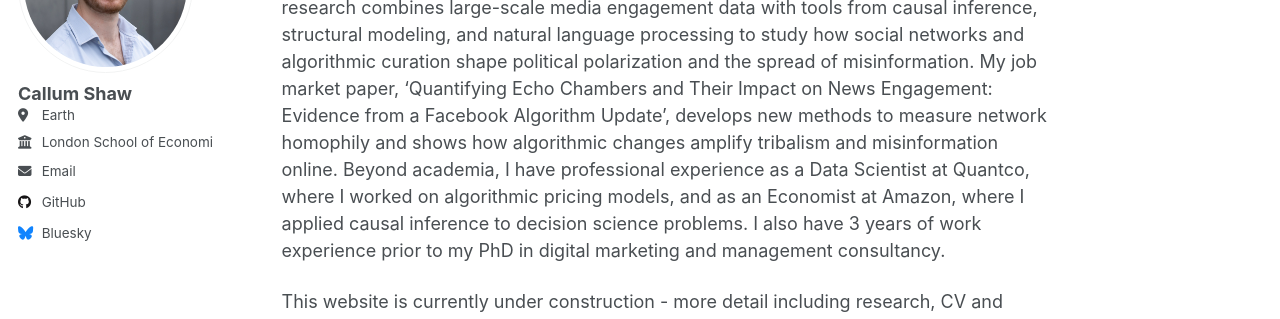
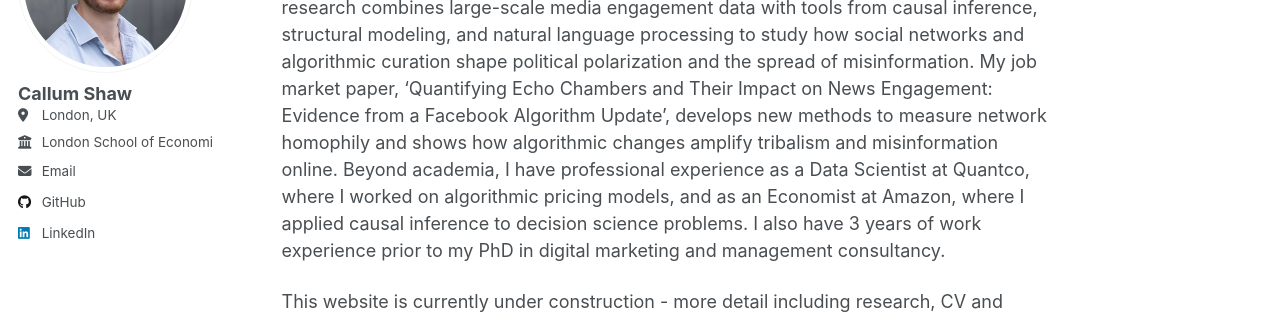
Before and after one commit to Callum681/Callum681.github.io, a Jekyll site: the page built from _pages/about.md, in a window 1280 px wide. Shown: the part 201-520 px from the top of the page. Built offline with Jekyll 4.4.1, drawn with Linux system fonts in a browser that asks for light colours; a script that is not in the unit is left out; part of the change alters nothing that is shown.

Commit message:
Remove default placeholder content, start fresh

```diff
--- a/_config.yml
+++ b/_config.yml
@@ -16,7 +16,7 @@ description              : &description ""   # Update this with a general descri
 url                      : "https://Callum681.github.io" # The base hostname & protocol for your site e.g. "https://[your GitHub username].github.io",
                                                            # or if you already have some other page hosted on Github then use "https://[your GitHub username].github.io/[Your Repo Name]"
 baseurl                  : "" # the subpath of your site, e.g. "/blog"
-repository               : "academicpages/academicpages.github.io"
+repository               : "https://github.com/Callum681/Callum681.github.io"
 
 # Site Author - The following control what appear as part of the author content on the side bar.
 #               If a field is blank the icon and link will not appear, otherwise it will be shown.
@@ -26,7 +26,7 @@ author:
   avatar           : "profile_callum.jpg"
   name             : "Callum Shaw"
   pronouns         : # example: "she/her"
-  location         : "Earth"
+  location         : "London, UK"
   employer         : "London School of Economics"
   email            : "c.j.shaw1@lse.ac.uk"
 
@@ -36,13 +36,13 @@ author:
   bitbucket        : # Username - Update with your username on the site
   codepen          : # Username
   dribbble         : # Username
-  github           : "academicpages"
+  github           : "https://github.com/Callum681"
   kaggle           : # Username
   stackoverflow    : # User number or user number and name (i.e., use "1" or "1/jeff-atwood")
 
   # Social media
   artstation       : # Username
-  bluesky          : "bsky.app" # Replace this with you Bluesky username
+  # bluesky          : "bsky.app" # Replace this with you Bluesky username
   facebook         : # Username
   flickr           : # Username
   foursquare       : # Username
@@ -51,7 +51,7 @@ author:
   keybase          : # Username
   instagram        : # Username
   lastfm           : # Username
-  linkedin         : # Username
+  linkedin         : "https://www.linkedin.com/in/callum-shaw-econometrician-and-data-scientist/"
   mastodon         : # URL
   medium           : # URL
   pinterest        : # Username
```
